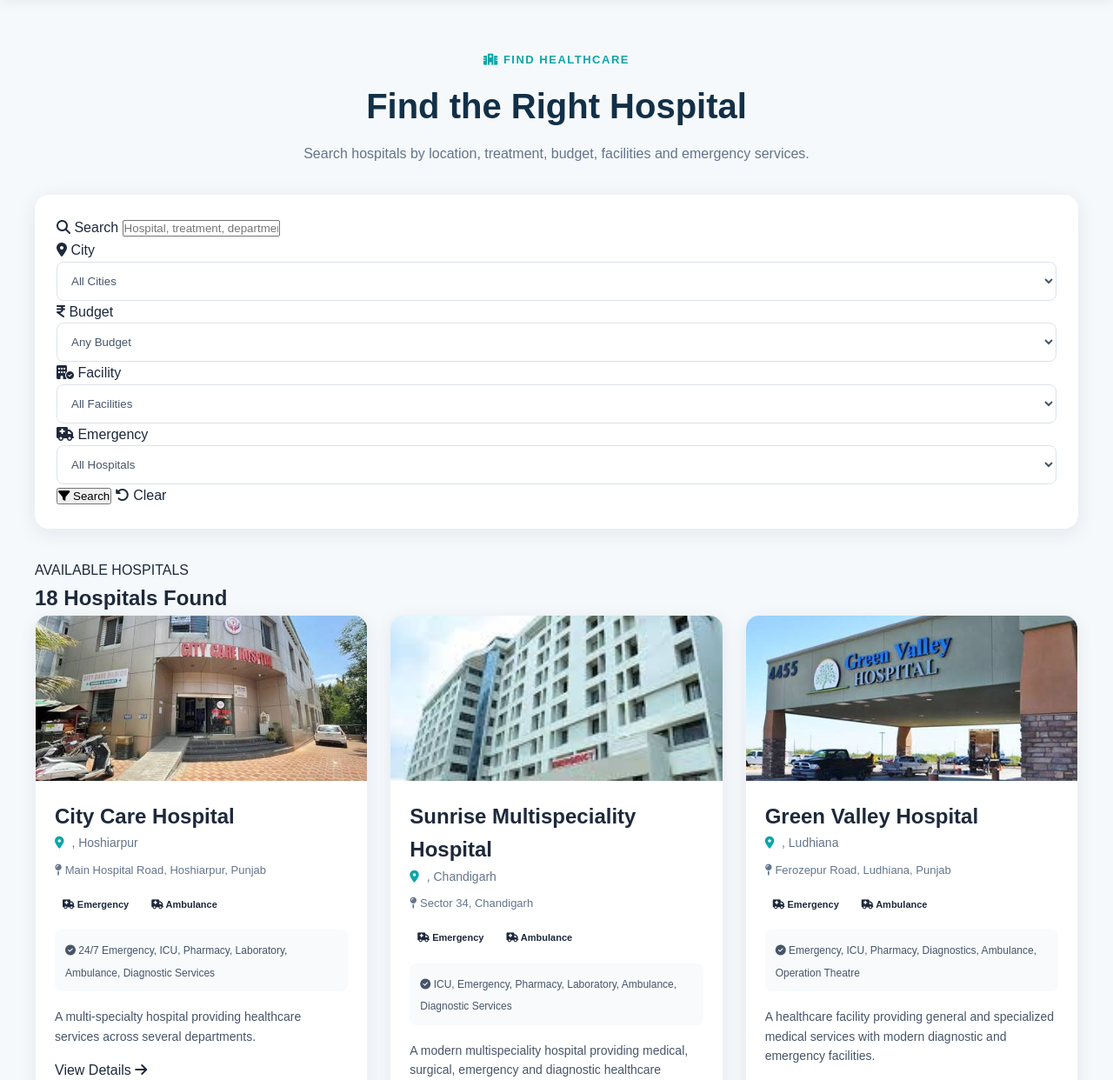
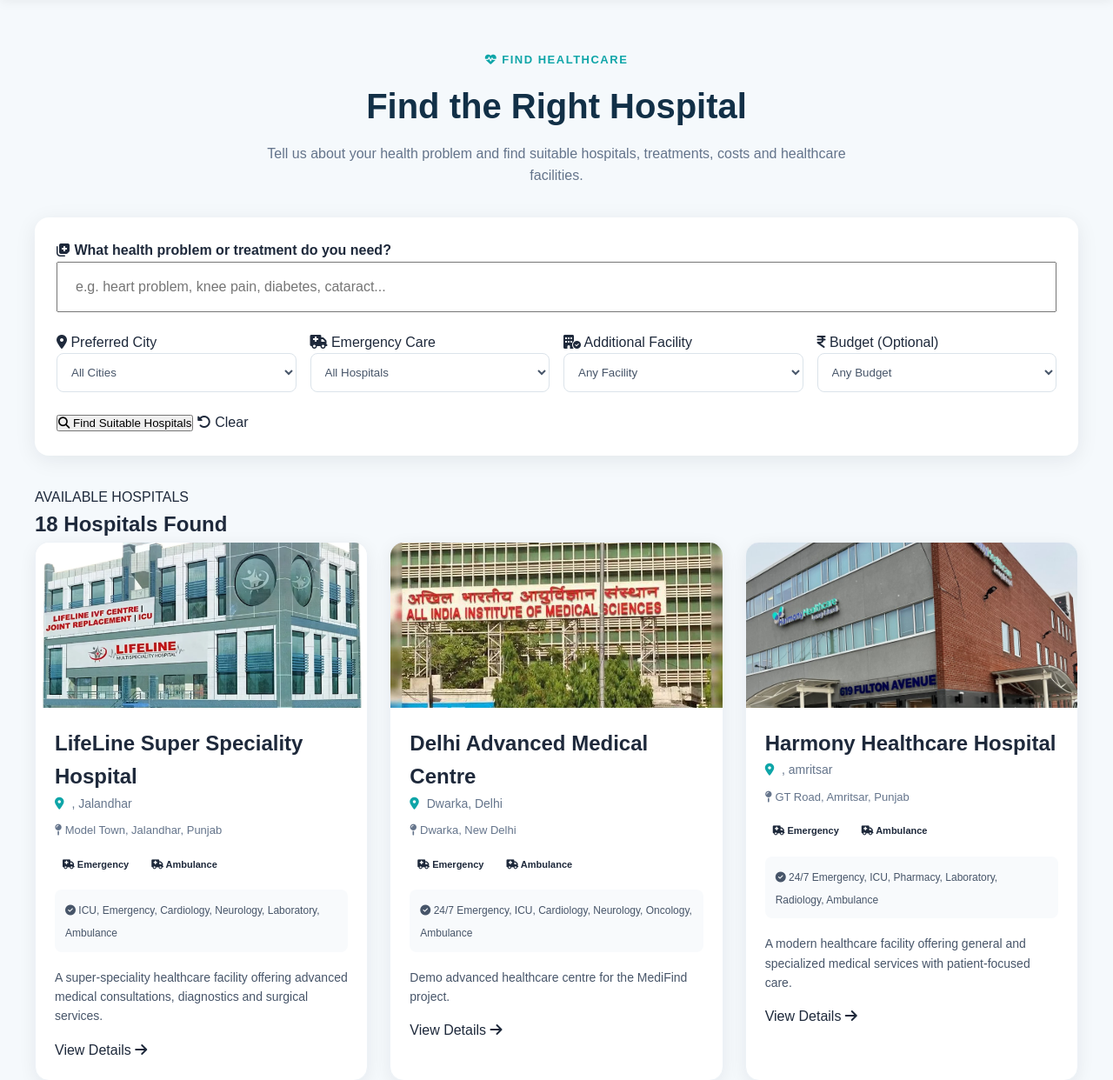
Before and after one commit to yashika-bajwara/Medi-Guide, a Django app: page /hospitals/ in a window 1280 px wide. Shown: the part 79-1321 px from the top of the page at 87% size. Run offline with Django 5.2, Linux system fonts and the light colour scheme; data comes from the database, SQL or seed files in the repository.

Commit message:
Improve hospital search by health problem

```diff
--- a/hospitals/views.py
+++ b/hospitals/views.py
@@ -52,92 +52,171 @@
 # ============================================================
 
 def hospital_list(request):
+    hospitals = Hospital.objects.all().order_by("-rating", "name")
 
-    hospitals = Hospital.objects.all()
+    search_query = request.GET.get("q", "").strip()
+    selected_city = request.GET.get("city", "").strip()
+    selected_budget = request.GET.get("budget", "").strip()
+    selected_facility = request.GET.get("facility", "").strip()
+    selected_emergency = request.GET.get("emergency", "").strip()
 
-    query = request.GET.get("q", "").strip()
-    city = request.GET.get("city", "").strip()
-    budget = request.GET.get("budget", "").strip()
-    facility = request.GET.get("facility", "").strip()
-    emergency = request.GET.get("emergency", "").strip()
+    # Main health-problem / treatment search
+    if search_query:
+        query = search_query.lower()
 
-    if query:
+        # Common health-problem keywords mapped to treatments/departments
+        problem_map = {
+            "heart": ["cardiology", "angioplasty", "heart bypass", "pacemaker"],
+            "cardiac": ["cardiology", "angioplasty", "heart bypass", "pacemaker"],
+            "chest pain": ["cardiology", "angioplasty", "heart bypass"],
+            "knee": ["knee replacement", "orthopedics", "fracture"],
+            "joint": ["knee replacement", "orthopedics", "physiotherapy"],
+            "bone": ["orthopedics", "fracture", "knee replacement"],
+            "diabetes": ["diabetes management", "endocrinology"],
+            "sugar": ["diabetes management", "endocrinology"],
+            "kidney": ["kidney stone treatment"],
+            "kidney stone": ["kidney stone treatment"],
+            "stone": ["kidney stone treatment"],
+            "eye": ["cataract surgery"],
+            "cataract": ["cataract surgery"],
+            "skin": ["skin allergy treatment", "acne treatment", "dermatology"],
+            "acne": ["acne treatment"],
+            "fever": ["pediatric fever treatment", "general medicine"],
+            "child": ["pediatric fever treatment"],
+            "children": ["pediatric fever treatment"],
+            "tooth": ["dental root canal", "dental implant"],
+            "teeth": ["dental root canal", "dental implant"],
+            "dental": ["dental root canal", "dental implant"],
+            "breathing": ["asthma management", "pneumonia treatment"],
+            "asthma": ["asthma management"],
+            "pneumonia": ["pneumonia treatment"],
+            "migraine": ["migraine treatment", "neurology"],
+            "headache": ["migraine treatment", "neurology"],
+            "stroke": ["stroke rehabilitation", "neurology"],
+            "thyroid": ["thyroid treatment", "endocrinology"],
+            "blood pressure": ["blood pressure management"],
+            "bp": ["blood pressure management"],
+            "fracture": ["fracture treatment", "orthopedics"],
+            "injury": ["fracture treatment", "orthopedics"],
+            "appendix": ["appendectomy"],
+            "appendicitis": ["appendectomy"],
+            "gallbladder": ["gallbladder surgery"],
+            "hernia": ["hernia repair"],
+            "delivery": ["normal delivery", "cesarean section"],
+            "pregnancy": ["normal delivery", "cesarean section"],
+            "maternity": ["normal delivery", "cesarean section"],
+            "ent": ["ent infection treatment", "tonsil surgery"],
+            "ear": ["ent infection treatment"],
+            "nose": ["ent infection treatment"],
+            "throat": ["ent infection treatment", "tonsil surgery"],
+            "mri": ["mri scan"],
+            "ct": ["ct scan"],
+            "scan": ["mri scan", "ct scan", "ultrasound"],
+            "ultrasound": ["ultrasound"],
+            "physiotherapy": ["physiotherapy"],
+            "therapy": ["physiotherapy"],
+        }
+
+        matching_terms = [query]
+
+        for problem, treatments_list in problem_map.items():
+            if problem in query:
+                matching_terms.extend(treatments_list)
+
+        # Find matching treatments
+        treatment_query = models.Q()
+
+        for term in matching_terms:
+            treatment_query |= (
+                models.Q(name__icontains=term) |
+                models.Q(department__icontains=term)
+            )
+
+        matching_treatments = Treatment.objects.filter(
+            treatment_query
+        ).distinct()
+
+        # Find hospitals offering matching treatments
+        matching_hospital_ids = HospitalTreatment.objects.filter(
+            treatment__in=matching_treatments,
+            available=True
+        ).values_list("hospital_id", flat=True)
+
+        # Also allow direct hospital/city/facility matching
         hospitals = hospitals.filter(
-            models.Q(name__icontains=query)
-            | models.Q(city__icontains=query)
-            | models.Q(area__icontains=query)
-            | models.Q(address__icontains=query)
-            | models.Q(facilities__icontains=query)
-            | models.Q(description__icontains=query)
-            | models.Q(
-                hospitaltreatment__treatment__name__icontains=query
-            )
-            | models.Q(
-                hospitaltreatment__treatment__department__icontains=query
-            )
+            models.Q(id__in=matching_hospital_ids) |
+            models.Q(name__icontains=query) |
+            models.Q(city__icontains=query) |
+            models.Q(area__icontains=query) |
+            models.Q(facilities__icontains=query) |
+            models.Q(description__icontains=query)
+        ).distinct()
+
+    # City filter
+    if selected_city:
+        hospitals = hospitals.filter(city__iexact=selected_city)
+
+    # Facility filter
+    if selected_facility:
+        hospitals = hospitals.filter(
+            facilities__icontains=selected_facility
         )
 
-    if city:
-        hospitals = hospitals.filter(
-            city__icontains=city
-        )
+    # Emergency filter
+    if selected_emergency == "true":
+        hospitals = hospitals.filter(emergency=True)
 
-    if budget:
+    # Budget filter
+    if selected_budget:
         try:
+            budget = float(selected_budget)
+
+            matching_hospital_ids = HospitalTreatment.objects.filter(
+                estimated_cost__lte=budget,
+                available=True
+            ).values_list("hospital_id", flat=True)
+
             hospitals = hospitals.filter(
-                hospitaltreatment__estimated_cost__lte=float(budget)
-            )
+                id__in=matching_hospital_ids
+            ).distinct()
+
         except (ValueError, TypeError):
             pass
 
-    if facility:
-        hospitals = hospitals.filter(
-            facilities__icontains=facility
-        )
+    # Cities
+    cities = Hospital.objects.values_list(
+        "city",
+        flat=True
+    ).distinct().order_by("city")
 
-    if emergency == "true":
-        hospitals = hospitals.filter(
-            emergency=True
-        )
+    # Facilities
+    facilities = set()
 
-    hospitals = hospitals.distinct()
+    for hospital in Hospital.objects.all():
+        if hospital.facilities:
+            for facility in hospital.facilities.split(","):
+                facility = facility.strip()
+                if facility:
+                    facilities.add(facility)
 
-    cities = (
-        Hospital.objects
-        .values_list("city", flat=True)
-        .distinct()
-        .order_by("city")
-    )
+    facilities = sorted(facilities)
 
-    all_hospitals = Hospital.objects.all()
-
-    facility_set = set()
-
-    for hospital in all_hospitals:
-        for item in hospital.facilities.split(","):
-            item = item.strip()
-
-            if item:
-                facility_set.add(item)
-
-    facilities = sorted(facility_set)
+    context = {
+        "hospitals": hospitals,
+        "cities": cities,
+        "facilities": facilities,
+        "search_query": search_query,
+        "selected_city": selected_city,
+        "selected_budget": selected_budget,
+        "selected_facility": selected_facility,
+        "selected_emergency": selected_emergency,
+    }
 
     return render(
         request,
         "hospitals/hospitals.html",
-        {
-            "hospitals": hospitals,
-            "cities": cities,
-            "facilities": facilities,
-            "search_query": query,
-            "selected_city": city,
-            "selected_budget": budget,
-            "selected_facility": facility,
-            "selected_emergency": emergency,
-        }
+        context
     )
-
-
 # ============================================================
 # HOSPITAL DETAIL
 # ============================================================
--- a/static/css/hospitals.css
+++ b/static/css/hospitals.css
@@ -358,3 +358,64 @@
         gap: 5px;
     }
 }
+/* =========================================
+   HEALTH PROBLEM SEARCH - NEW LAYOUT
+   ========================================= */
+
+.hospital-filters form {
+    width: 100%;
+}
+
+.hospital-filters .search-group {
+    width: 100%;
+    margin-bottom: 22px;
+}
+
+.hospital-filters .search-group input {
+    width: 100%;
+    height: 58px;
+    font-size: 16px;
+    padding: 0 20px;
+}
+
+.filter-row {
+    display: grid;
+    grid-template-columns: repeat(4, 1fr);
+    gap: 16px;
+    width: 100%;
+}
+
+.filter-row .filter-group {
+    min-width: 0;
+}
+
+.filter-actions {
+    margin-top: 22px;
+}
+
+/* Make the main health-problem search stand out */
+.search-group label {
+    font-weight: 700;
+}
+
+.search-group input:focus {
+    outline: none;
+}
+
+/* Responsive */
+@media (max-width: 1000px) {
+    .filter-row {
+        grid-template-columns: repeat(2, 1fr);
+    }
+}
+
+@media (max-width: 600px) {
+    .filter-row {
+        grid-template-columns: 1fr;
+    }
+
+    .hospital-filters .search-group input {
+        height: 52px;
+        font-size: 15px;
+    }
+}
--- a/templates/hospitals/hospitals.html
+++ b/templates/hospitals/hospitals.html
@@ -13,44 +13,38 @@
 
     <!-- PAGE HEADER -->
     <div class="hospitals-header">
-
         <span class="hospitals-label">
-            <i class="fa-solid fa-hospital"></i>
+            <i class="fa-solid fa-heart-pulse"></i>
             FIND HEALTHCARE
         </span>
 
         <h1>Find the Right Hospital</h1>
 
         <p>
-            Search hospitals by location, treatment, budget,
-            facilities and emergency services.
+            Tell us about your health problem and find suitable hospitals,
+            treatments, costs and healthcare facilities.
         </p>
-
     </div>
 
 
-    <!-- SEARCH AND FILTERS -->
+    <!-- MAIN SEARCH -->
     <div class="hospital-filters">
 
-        <form
-            method="GET"
-            action="{% url 'hospital_list' %}"
-            autocomplete="off"
-        >
+        <form method="GET" action="{% url 'hospital_list' %}" autocomplete="off">
 
-            <!-- SEARCH -->
+            <!-- HEALTH PROBLEM -->
             <div class="filter-group search-group">
 
                 <label>
-                    <i class="fa-solid fa-magnifying-glass"></i>
-                    Search
+                    <i class="fa-solid fa-notes-medical"></i>
+                    What health problem or treatment do you need?
                 </label>
 
                 <input
                     type="text"
                     name="q"
                     value="{{ search_query }}"
-                    placeholder="Hospital, treatment, department..."
+                    placeholder="e.g. heart problem, knee pain, diabetes, cataract..."
                     autocomplete="off"
                     autocorrect="off"
                     autocapitalize="off"
@@ -60,12 +54,15 @@
             </div>
 
 
+            <!-- FILTER ROW -->
+            <div class="filter-row">
+
                 <!-- CITY -->
                 <div class="filter-group">
 
                     <label>
                         <i class="fa-solid fa-location-dot"></i>
-                    City
+                        Preferred City
                     </label>
 
                     <select name="city">
@@ -78,11 +75,65 @@
 
                             <option
                                 value="{{ city }}"
-                            {% if selected_city == city %}
-                                selected
-                            {% endif %}
+                                {% if selected_city == city %}selected{% endif %}
                             >
                                 {{ city }}
+                            </option>
+
+                        {% endfor %}
+
+                    </select>
+
+                </div>
+
+
+                <!-- EMERGENCY -->
+                <div class="filter-group">
+
+                    <label>
+                        <i class="fa-solid fa-truck-medical"></i>
+                        Emergency Care
+                    </label>
+
+                    <select name="emergency">
+
+                        <option value="">
+                            All Hospitals
+                        </option>
+
+                        <option
+                            value="true"
+                            {% if selected_emergency == "true" %}selected{% endif %}
+                        >
+                            Emergency Available
+                        </option>
+
+                    </select>
+
+                </div>
+
+
+                <!-- FACILITY -->
+                <div class="filter-group">
+
+                    <label>
+                        <i class="fa-solid fa-building-circle-check"></i>
+                        Additional Facility
+                    </label>
+
+                    <select name="facility">
+
+                        <option value="">
+                            Any Facility
+                        </option>
+
+                        {% for facility in facilities %}
+
+                            <option
+                                value="{{ facility }}"
+                                {% if selected_facility == facility %}selected{% endif %}
+                            >
+                                {{ facility }}
                             </option>
 
                         {% endfor %}
@@ -97,7 +148,7 @@
 
                     <label>
                         <i class="fa-solid fa-indian-rupee-sign"></i>
-                    Budget
+                        Budget (Optional)
                     </label>
 
                     <select name="budget">
@@ -107,55 +158,29 @@
                         </option>
 
                         <option
-                        value="10000"
-                        {% if selected_budget == "10000" %}
-                            selected
-                        {% endif %}
-                    >
-                        Under ₹10,000
-                    </option>
-
-                    <option
-                        value="25000"
-                        {% if selected_budget == "25000" %}
-                            selected
-                        {% endif %}
-                    >
-                        Under ₹25,000
-                    </option>
-
-                    <option
                             value="50000"
-                        {% if selected_budget == "50000" %}
-                            selected
-                        {% endif %}
+                            {% if selected_budget == "50000" %}selected{% endif %}
                         >
                             Under ₹50,000
                         </option>
 
                         <option
                             value="100000"
-                        {% if selected_budget == "100000" %}
-                            selected
-                        {% endif %}
+                            {% if selected_budget == "100000" %}selected{% endif %}
                         >
                             Under ₹1,00,000
                         </option>
 
                         <option
                             value="200000"
-                        {% if selected_budget == "200000" %}
-                            selected
-                        {% endif %}
+                            {% if selected_budget == "200000" %}selected{% endif %}
                         >
                             Under ₹2,00,000
                         </option>
 
                         <option
                             value="300000"
-                        {% if selected_budget == "300000" %}
-                            selected
-                        {% endif %}
+                            {% if selected_budget == "300000" %}selected{% endif %}
                         >
                             Under ₹3,00,000
                         </option>
@@ -163,64 +188,6 @@
                     </select>
 
                 </div>
-
-
-            <!-- FACILITY -->
-            <div class="filter-group">
-
-                <label>
-                    <i class="fa-solid fa-building-circle-check"></i>
-                    Facility
-                </label>
-
-                <select name="facility">
-
-                    <option value="">
-                        All Facilities
-                    </option>
-
-                    {% for facility in facilities %}
-
-                        <option
-                            value="{{ facility }}"
-                            {% if selected_facility == facility %}
-                                selected
-                            {% endif %}
-                        >
-                            {{ facility }}
-                        </option>
-
-                    {% endfor %}
-
-                </select>
-
-            </div>
-
-
-            <!-- EMERGENCY -->
-            <div class="filter-group">
-
-                <label>
-                    <i class="fa-solid fa-truck-medical"></i>
-                    Emergency
-                </label>
-
-                <select name="emergency">
-
-                    <option value="">
-                        All Hospitals
-                    </option>
-
-                    <option
-                        value="true"
-                        {% if selected_emergency == "true" %}
-                            selected
-                        {% endif %}
-                    >
-                        Emergency Available
-                    </option>
-
-                </select>
 
             </div>
 
@@ -232,8 +199,8 @@
                     type="submit"
                     class="filter-button"
                 >
-                    <i class="fa-solid fa-filter"></i>
-                    Search
+                    <i class="fa-solid fa-magnifying-glass"></i>
+                    Find Suitable Hospitals
                 </button>
 
                 <a
@@ -257,7 +224,11 @@
         <div>
 
             <span class="results-label">
+                {% if search_query %}
+                    MATCHING HEALTHCARE OPTIONS
+                {% else %}
                     AVAILABLE HOSPITALS
+                {% endif %}
             </span>
 
             <h2>
@@ -278,7 +249,6 @@
 
             <article class="hospital-card">
 
-
                 <!-- HOSPITAL IMAGE -->
                 <div class="hospital-image">
 
@@ -298,12 +268,10 @@
 
                     {% endif %}
 
-
                     <!-- RATING -->
                     <div class="hospital-rating">
 
                         <i class="fa-solid fa-star"></i>
-
                         {{ hospital.rating }}
 
                     </div>
@@ -313,7 +281,6 @@
 
                 <!-- HOSPITAL CONTENT -->
                 <div class="hospital-content">
-
 
                     <!-- NAME -->
                     <div class="hospital-title">
@@ -358,7 +325,6 @@
                             <span class="status-badge emergency-badge">
 
                                 <i class="fa-solid fa-truck-medical"></i>
-
                                 Emergency
 
                             </span>
@@ -371,7 +337,6 @@
                             <span class="status-badge ambulance-badge">
 
                                 <i class="fa-solid fa-truck-medical"></i>
-
                                 Ambulance
 
                             </span>
@@ -397,9 +362,7 @@
 
                     <!-- DESCRIPTION -->
                     <p class="hospital-description">
-
                         {{ hospital.description|truncatewords:25 }}
-
                     </p>
 
 
@@ -408,11 +371,8 @@
                         href="{% url 'hospital_detail' hospital.pk %}"
                         class="details-button"
                     >
-
                         View Details
-
                         <i class="fa-solid fa-arrow-right"></i>
-
                     </a>
 
                 </div>
@@ -422,39 +382,31 @@
 
         {% empty %}
 
-
             <!-- NO RESULTS -->
             <div class="no-results">
 
                 <div class="no-results-icon">
-
-                    <i class="fa-solid fa-hospital"></i>
-
+                    <i class="fa-solid fa-magnifying-glass"></i>
                 </div>
 
                 <h2>
-                    No Hospitals Found
+                    No Matching Hospitals Found
                 </h2>
 
                 <p>
-                    We couldn't find any hospitals matching
-                    your search. Try changing your location,
-                    budget or facility filter.
+                    We couldn't find a hospital matching your health problem.
+                    Try another problem, treatment or city.
                 </p>
 
                 <a
                     href="{% url 'hospital_list' %}"
                     class="clear-button"
                 >
-
-                    <i class="fa-solid fa-rotate-left"></i>
-
+                    <i class="fa-solid fa-hospital"></i>
                     View All Hospitals
-
                 </a>
 
             </div>
-
 
         {% endfor %}
 
```
Lines whose indentation alone changed are shown as unchanged.
